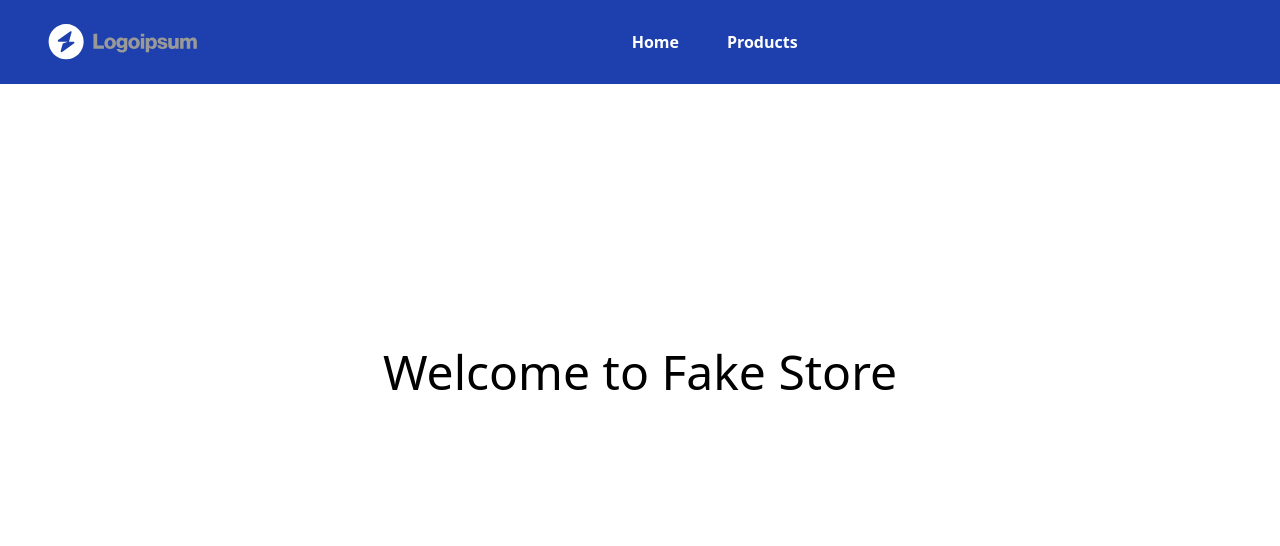
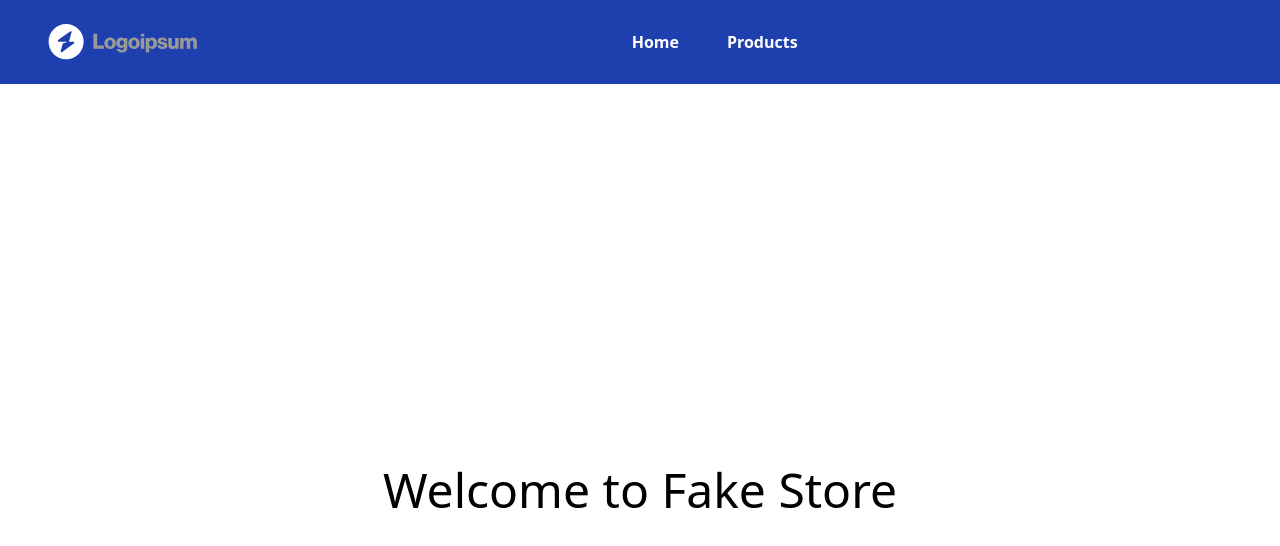
Before and after one commit to FcoJavierLpz/app-store, a React (Create React App) app: page / in a window 1280 px wide. Shown: the top 546 px of the page. Built offline with nearby package versions, Linux system fonts and the light colour scheme.

Commit message:
refactor(app): wrapper app with flexbox

```diff
--- a/src/App.jsx
+++ b/src/App.jsx
@@ -1,14 +1,15 @@
-import NavBar from './components/NavBar';
 import { BrowserRouter as Router, Route, Routes } from 'react-router-dom';
 import Home from './pages/Home';
 import Product from './pages/Product';
 import Products from './pages/Products';
 import NotFound from './pages/NotFound';
+import NavBar from './components/NavBar';
+import Footer from './components/Footer';
 
 function App() {
   return (
     <Router>
-      <div className="App">
+      <div className="flex flex-col h-screen justify-between">
         <NavBar />
         <main className="mx-auto">
           <Routes>
@@ -18,6 +19,7 @@
             <Route path="*" element={<NotFound />} />
           </Routes>
         </main>
+        <Footer />
       </div>
     </Router>
   );
```
Also changed, not shown: 1 other file (tests, documents, lock files or other folders).
